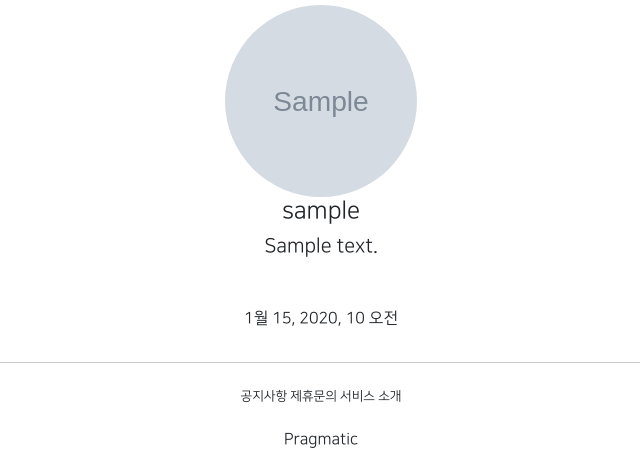
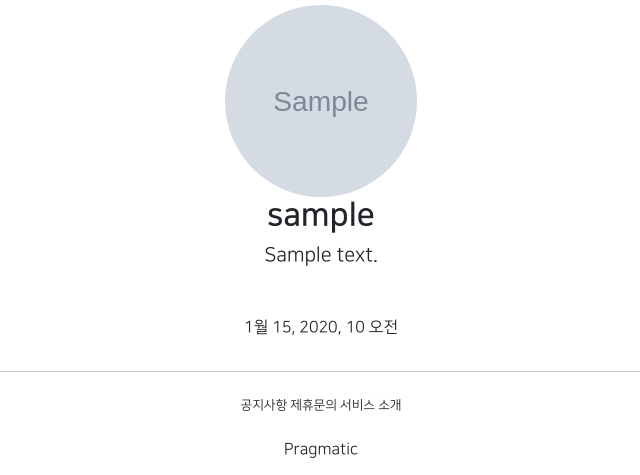
Before and after one commit to 00kang/gis_web_mine, a Django app: page /accounts/detail/1 in a window 1280 px wide. Shown: the part 244-719 px from the top of the page, without its empty margins (319-959 px from the left). Run offline with Django 3.2, Linux system fonts and the light colour scheme; tables that the repository leaves empty hold one stand-in row (values such as "Sample post"); grey boxes marked "Sample" are stand-in pictures; parts of the project's set-up code (start-up, migrations or seed data) failed here and were passed over; some libraries are stand-ins or nearby versions; some web fonts are replaced.

Commit message:
07/27 commit | Update AccountDetail.html

```diff
--- a/accountapp/templates/accountapp/detail.html
+++ b/accountapp/templates/accountapp/detail.html
@@ -7,14 +7,14 @@
                 <img src="{{ target_user.profile.image.url }}"
                     class="profile_image"
                     alt="profile image">
-                <h4>{{ target_user.username }}</h4>
+                <h2 class="NNS_B">{{ target_user.username }}</h2>
                 <h5>{{ target_user.profile.message }}</h5>
             {% else %}
-            <h4>
+            <h2>
                 <a href="{% url 'profileapp:create' %}">
                     Create Profile
                 </a>
-            </h4>
+            </h2>
             {% endif %}
         </div>
         <div>
--- a/static/base.css
+++ b/static/base.css
@@ -23,3 +23,7 @@
     border-radius: 20rem;
     object-fit: cover;
 }
+
+.NNS_B {
+    font-family: "NanumSquareB", cursive;
+}
```
